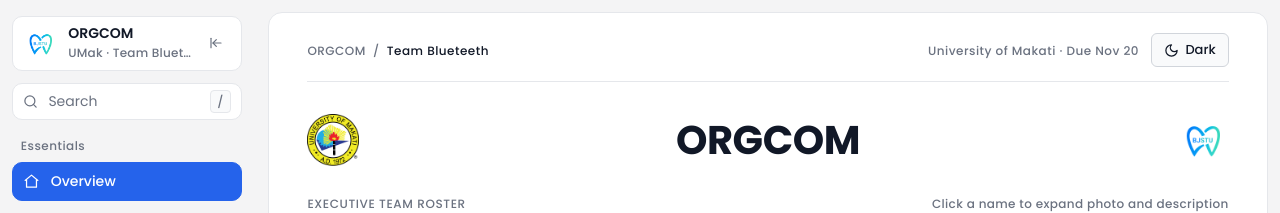
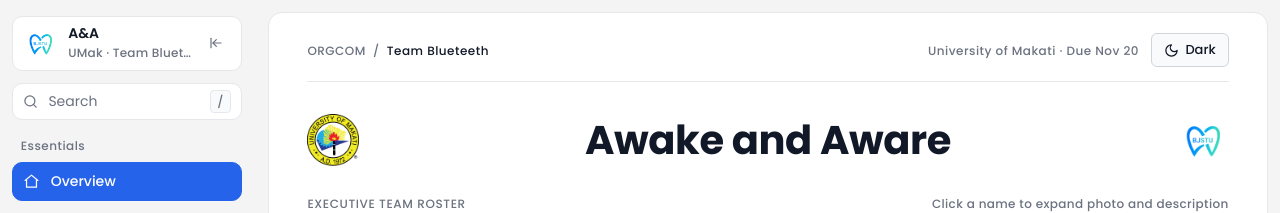
Before and after one commit to jemkirku0907/orgcom, a Next.js app: page / in a window 1280 px wide. Shown: the top 213 px of the page. Built offline with nearby package versions, Linux system fonts and the light colour scheme.

Commit message:
chore: update masthead heading to Awake and Aware and sidebar workspace name to A&A

```diff
--- a/app/page.tsx
+++ b/app/page.tsx
@@ -260,7 +260,7 @@ export default function HomePage() {
                 className="workspace-avatar-img"
               />
               <div className="workspace-meta">
-                <span className="workspace-name">ORGCOM</span>
+                <span className="workspace-name">A&amp;A</span>
                 <span className="workspace-sub">UMak · Team Blueteeth</span>
               </div>
               <button
@@ -646,7 +646,7 @@ export default function HomePage() {
               {/* Centered Headings */}
               <div className="masthead-center">
                 <h1 id="main-heading" className="org-heading-primary" tabIndex={-1}>
-                  ORGCOM
+                  Awake and Aware
                 </h1>
               </div>
 
```
